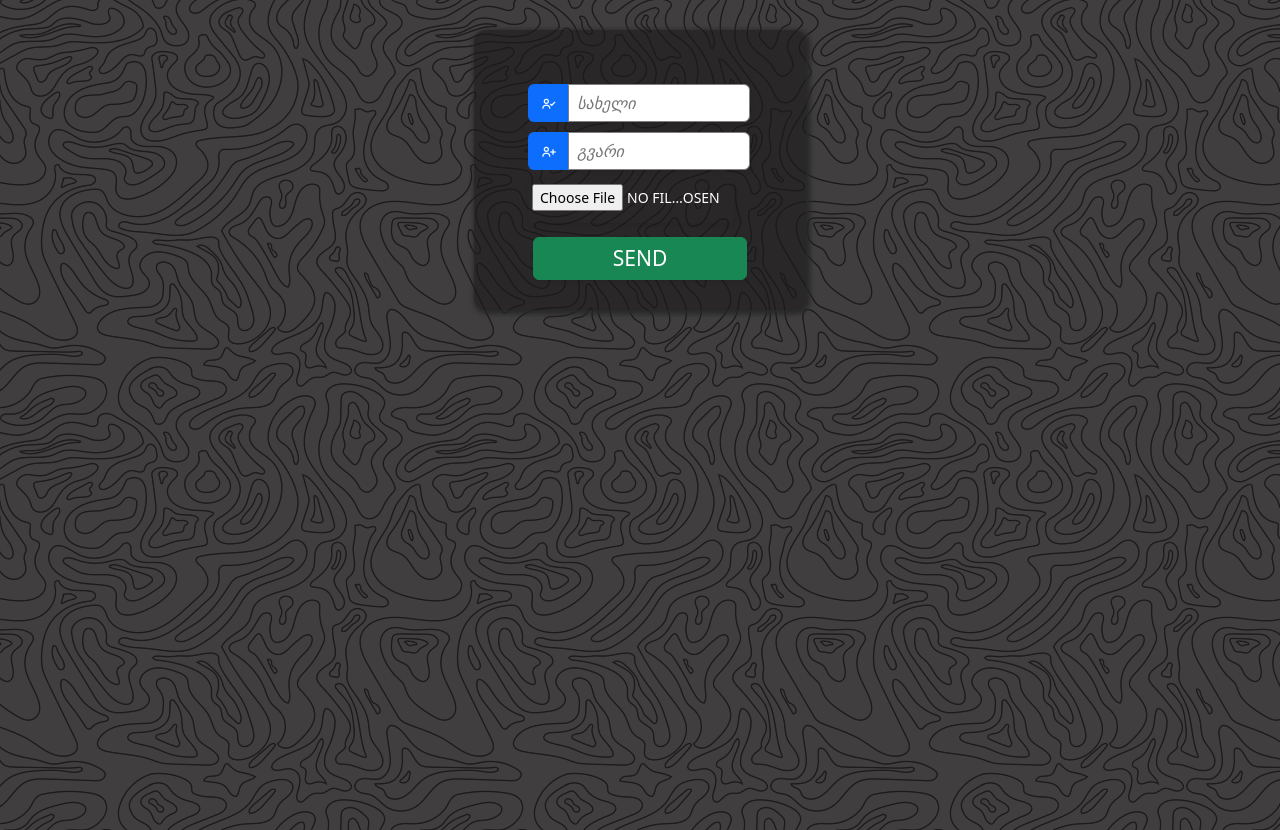
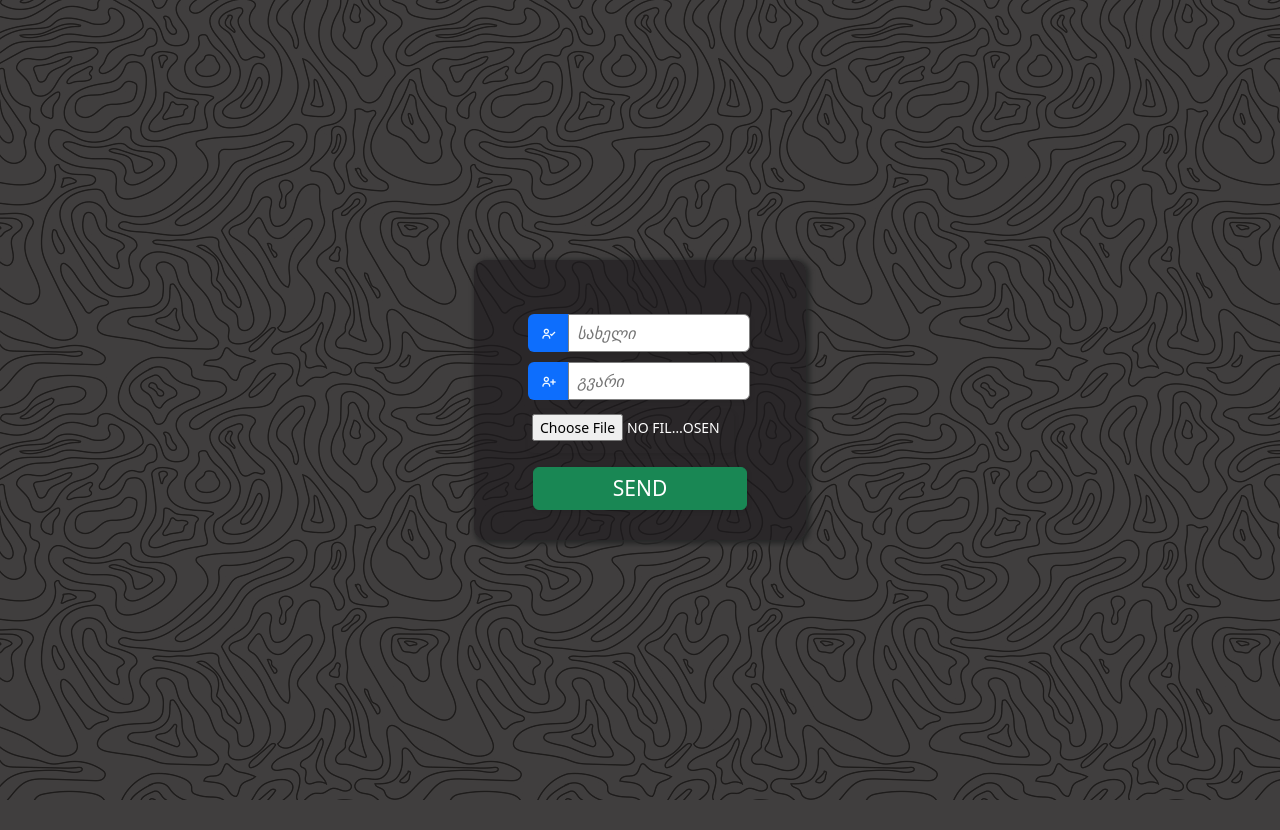
Before and after one commit to tsotneforester/Bitoid, a PHP site: page / in a window 1280 px wide. After the commit the page ends 800 px from the top, so only its background shows below. Run offline with PHP 8.4, Linux system fonts and the light colour scheme.

Commit message:
01 flex added

```diff
--- a/01/css/style.css
+++ b/01/css/style.css
@@ -11,6 +11,9 @@ body {
   background-image: url(../img/pattern1.png);
   background-size: auto;
   background-repeat: repeat;
+  display: flex;
+  justify-content: center;
+  align-items: center;
 }
 
 div[class^="line"] {
@@ -35,8 +38,6 @@ img {
   display: block;
   border-radius: 12px;
   background-color: rgb(30 26 30 / 63%);
-  margin: 0 auto;
-  margin-top: 30px;
   padding: 30px;
   text-align: left;
   box-shadow: 2px 2px 5px 2px rgb(39 40 40);
```
